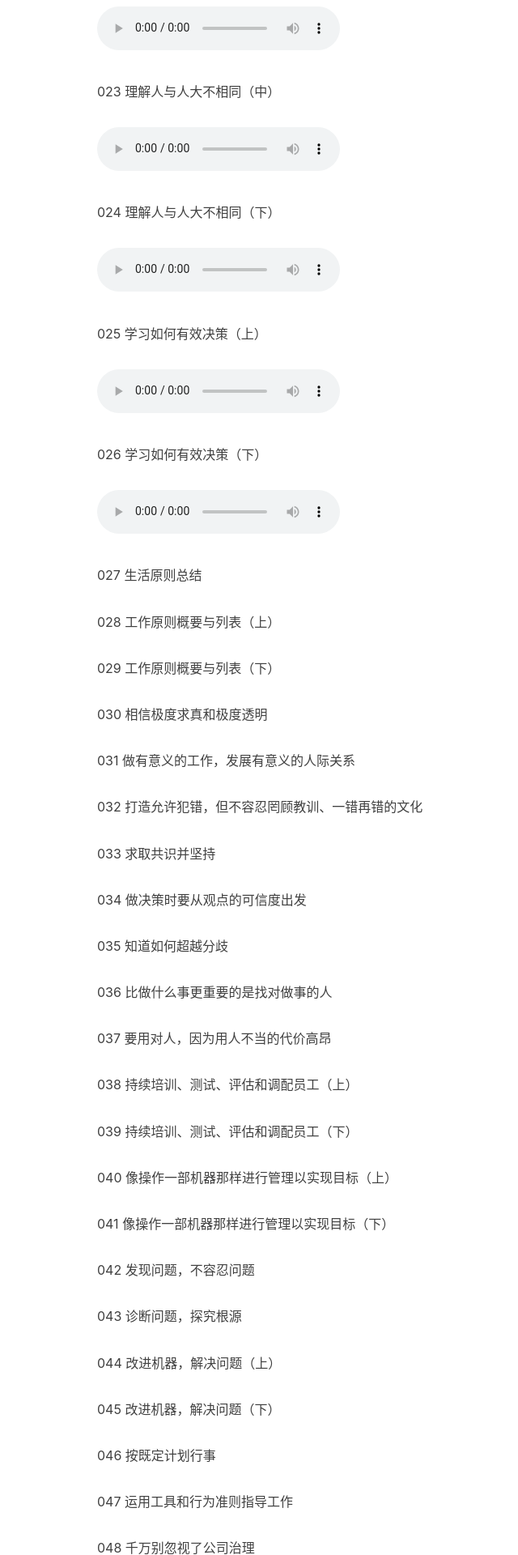
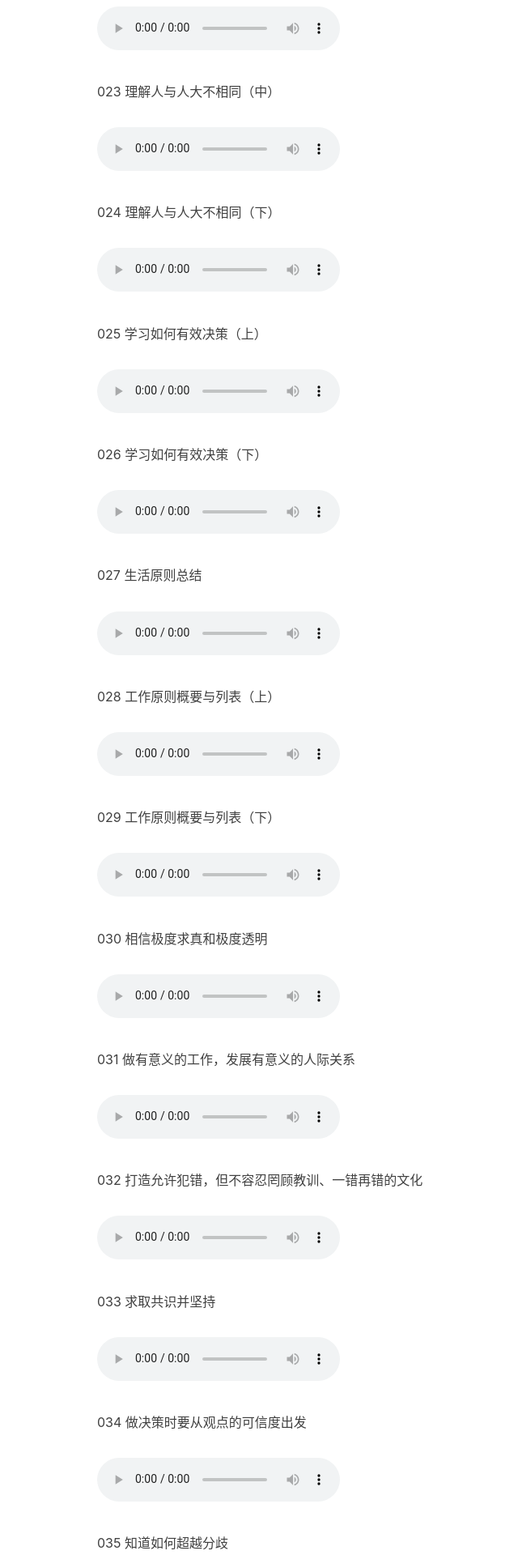
Before and after one commit to huanqingwu/huanqingwu.github.io, a Jekyll site: the page built from _posts/2020-03-03-Principles-ximalaya.md, in a window 1280 px wide. Shown: the part 4480-6400 px from the top of the page at 81% size, without its empty margins (145-785 px from the left). Built offline with Jekyll 4.4.1, drawn with Linux system fonts in a browser that asks for light colours; nearby versions of some CDN libraries; comment, search, counter and statistics services are not loaded.

Commit message:
Update 2020-03-03-Principles-ximalaya.md

```diff
--- a/_posts/2020-03-03-Principles-ximalaya.md
+++ b/_posts/2020-03-03-Principles-ximalaya.md
@@ -186,22 +186,58 @@ Your browser does not support the audio tag.
 
 
 027 生活原则总结
+<audio src="https://onedrive.gimhoy.com/sharepoint/aHR0cHM6Ly9lZHVpbmhrLW15LnNoYXJlcG9pbnQuY29tLzp1Oi9nL3BlcnNvbmFsL2h1YW5xaW5nX2VkdWluaGtfb25taWNyb3NvZnRfY29tL0VTSExfdHpvSy1CQ3RoaDA5N1RoQ2p3QnRncUtodzRwSVR4SGU2YlctNFE3dEE/ZT1sZFJLSWw=.mp3" controls="controls">
+Your browser does not support the audio tag.
+</audio>
+
 
 028 工作原则概要与列表（上）
+<audio src="https://onedrive.gimhoy.com/sharepoint/aHR0cHM6Ly9lZHVpbmhrLW15LnNoYXJlcG9pbnQuY29tLzp1Oi9nL3BlcnNvbmFsL2h1YW5xaW5nX2VkdWluaGtfb25taWNyb3NvZnRfY29tL0VRV2xQblNjeHZoSHRIQVZKU1M0SnBrQkdaemFnVzZfdjhfM1NycnNRaVdMMVE/ZT15ZVdrem8=.mp3" controls="controls">
+Your browser does not support the audio tag.
+</audio>
+
 
 029 工作原则概要与列表（下）
+<audio src="https://onedrive.gimhoy.com/sharepoint/aHR0cHM6Ly9lZHVpbmhrLW15LnNoYXJlcG9pbnQuY29tLzp1Oi9nL3BlcnNvbmFsL2h1YW5xaW5nX2VkdWluaGtfb25taWNyb3NvZnRfY29tL0VielA4aVhyeU9oQ3JtajdiaWh3TnZnQlptY25sZXY3N2NxVjFIQWhVVTZvMmc/ZT1sNWkzU3Y=.mp3" controls="controls">
+Your browser does not support the audio tag.
+</audio>
+
 
 030 相信极度求真和极度透明
+<audio src="https://onedrive.gimhoy.com/sharepoint/aHR0cHM6Ly9lZHVpbmhrLW15LnNoYXJlcG9pbnQuY29tLzp1Oi9nL3BlcnNvbmFsL2h1YW5xaW5nX2VkdWluaGtfb25taWNyb3NvZnRfY29tL0Vmd3hDV0VtaHNwRWtBMjVzTHc3QkdZQkctQmpCdERhNGV6ZFJxRkJZckZZY0E/ZT1sQ1NobDQ=.mp3" controls="controls">
+Your browser does not support the audio tag.
+</audio>
+
 
 031 做有意义的工作，发展有意义的人际关系
+<audio src="https://onedrive.gimhoy.com/sharepoint/aHR0cHM6Ly9lZHVpbmhrLW15LnNoYXJlcG9pbnQuY29tLzp1Oi9nL3BlcnNvbmFsL2h1YW5xaW5nX2VkdWluaGtfb25taWNyb3NvZnRfY29tL0VaWEVPTVk3OTgxSXNhVkNBamVWV0RZQm9iQ0xrMy16V0dNX0lDWDFsbTFpMWc/ZT1RaHlKMzM=.mp3" controls="controls">
+Your browser does not support the audio tag.
+</audio>
+
 
 032 打造允许犯错，但不容忍罔顾教训、一错再错的文化
+<audio src="https://onedrive.gimhoy.com/sharepoint/aHR0cHM6Ly9lZHVpbmhrLW15LnNoYXJlcG9pbnQuY29tLzp1Oi9nL3BlcnNvbmFsL2h1YW5xaW5nX2VkdWluaGtfb25taWNyb3NvZnRfY29tL0VVakxWbWMzMGw5Rm80eV9TWXJXU3RVQjZGeTVEZXZMc3UxWWUtekV4THpubnc/ZT1uRHRQY0w=.mp3" controls="controls">
+Your browser does not support the audio tag.
+</audio>
+
 
 033 求取共识并坚持
+<audio src="https://onedrive.gimhoy.com/sharepoint/aHR0cHM6Ly9lZHVpbmhrLW15LnNoYXJlcG9pbnQuY29tLzp1Oi9nL3BlcnNvbmFsL2h1YW5xaW5nX2VkdWluaGtfb25taWNyb3NvZnRfY29tL0ViUzJLUGhFRExST3VicWg3aU43WWVrQmxSc1dDa0NlLVlIcHREWkF0RWsyQUE/ZT12WlNmd2I=.mp3" controls="controls">
+Your browser does not support the audio tag.
+</audio>
+
 
 034 做决策时要从观点的可信度出发
+<audio src="https://onedrive.gimhoy.com/sharepoint/aHR0cHM6Ly9lZHVpbmhrLW15LnNoYXJlcG9pbnQuY29tLzp1Oi9nL3BlcnNvbmFsL2h1YW5xaW5nX2VkdWluaGtfb25taWNyb3NvZnRfY29tL0VjemQteTF1aUNaQW5VX084alluS2VBQlA3MTk5UWRzT2JpbnRzem5UODFjSnc/ZT1Pa3hSbVY=.mp3" controls="controls">
+Your browser does not support the audio tag.
+</audio>
+
 
 035 知道如何超越分歧
+<audio src="https" controls="controls">
+Your browser does not support the audio tag.
+</audio>
+
 
 036 比做什么事更重要的是找对做事的人
 
```
